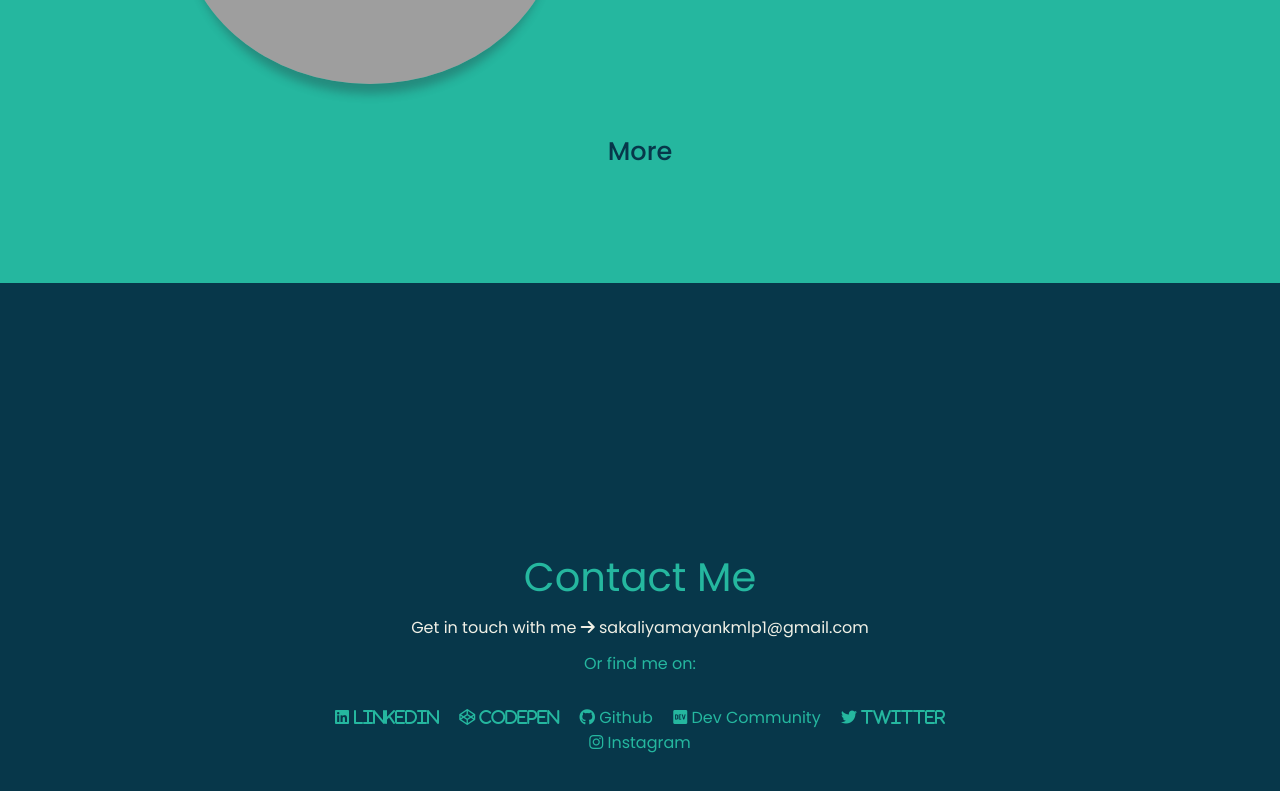
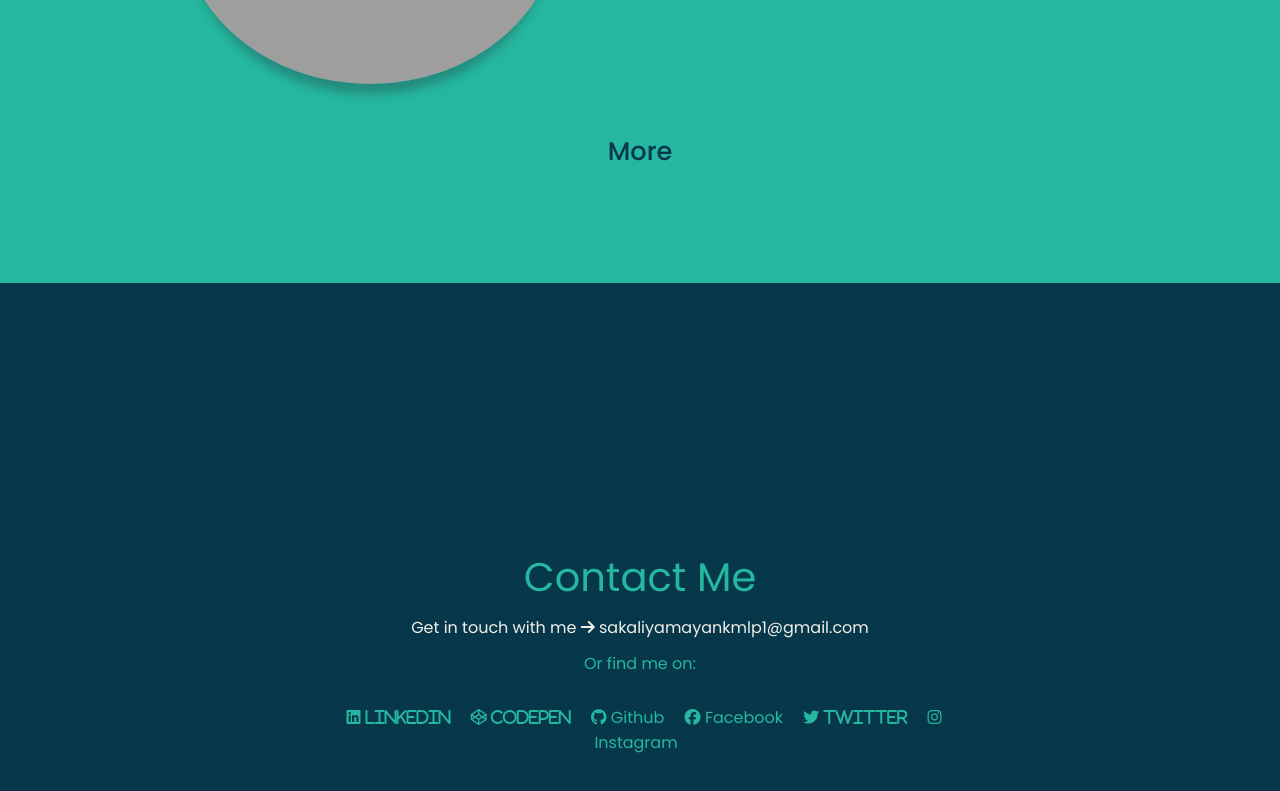
Before and after one commit to mayankml/demowebpage.github.io, a plain HTML site: page index.html in a window 1280 px wide. Shown: the part 2359-3150 px from the top of the page. Drawn offline with nearby package versions, Linux system fonts and the light colour scheme; grey boxes are pictures that could not be loaded; a script that the page names is missing.

Commit message:
Update index.html

```diff
--- a/index.html
+++ b/index.html
@@ -160,10 +160,10 @@
         <a href="#" target="blank"><i class="fab fa-linkedin">
             Linkedin</i></a>
         <a href="#" target="blank"><i class="fab fa-codepen"> CodePen</i></a>
-        <a href="#" target="blank"><i class="fab fa-github"></i> Github</a>
-        <a href="#" target="blank"><i class="fab fa-dev"></i> Dev Community</a>
-        <a href="#" target="blank"><i class="fab fa-twitter"> Twitter</i></a>
-        <a href="#" target="blank"><i class="fab fa-instagram"></i> Instagram</a>
+        <a href="https://github.com/mayankml" target="blank"><i class="fab fa-github"></i> Github</a>
+        <a href="https://www.facebook.com/sakaliya.mayank.5" target="blank"><i class="fab fa-facebook"></i> Facebook</a>
+        <a href="https://twitter.com/Legendg83796650" target="blank"><i class="fab fa-twitter"> Twitter</i></a>
+        <a href="https://www.instagram.com/ma_ya_nk_6328/" target="blank"><i class="fab fa-instagram"></i> Instagram</a>
       </div>
     </div>
   </div>
```
